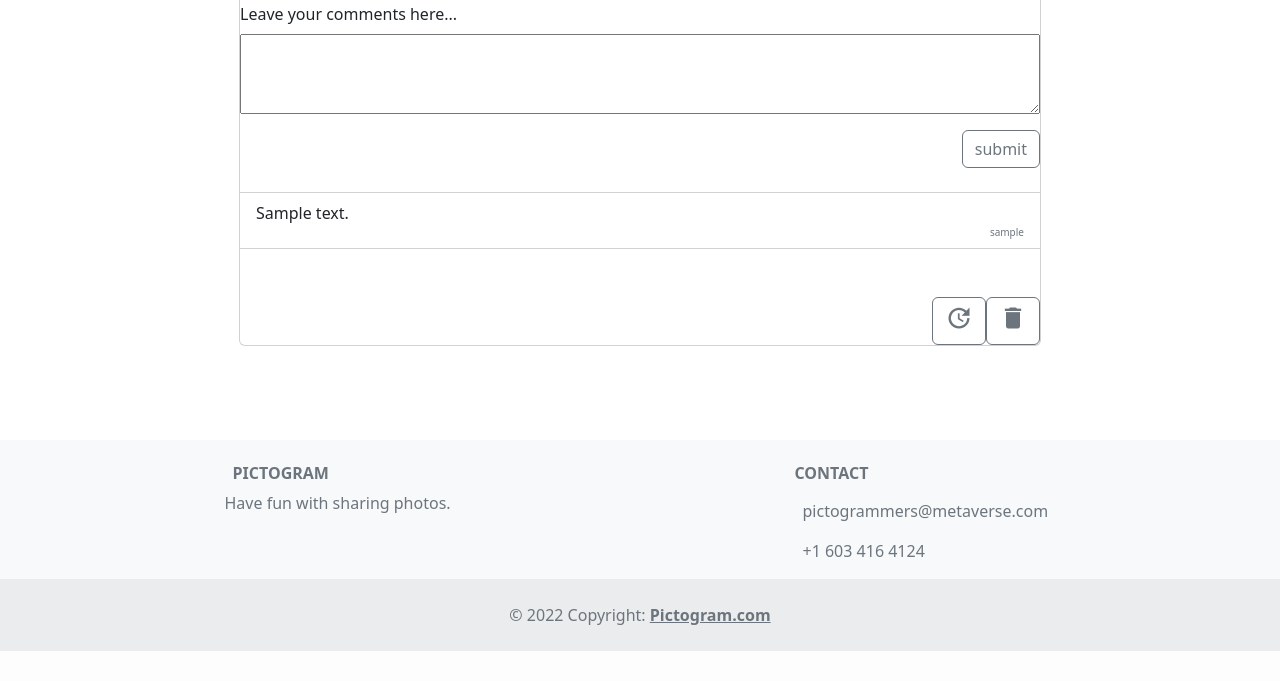
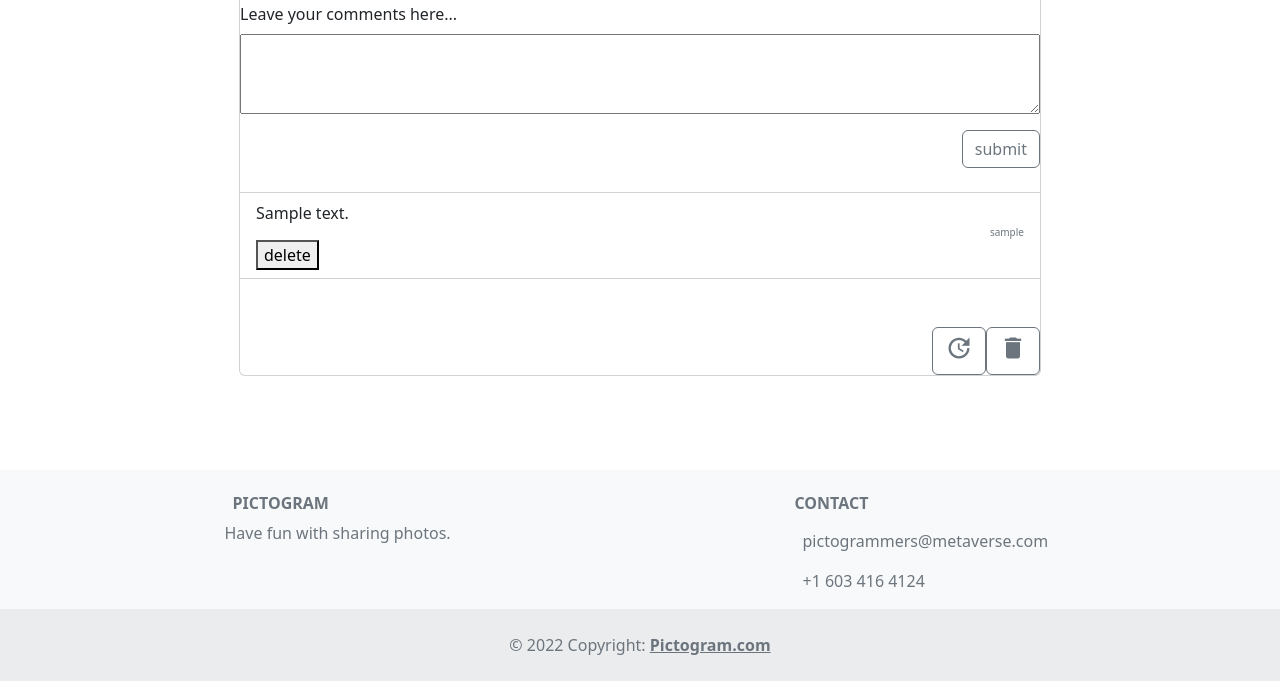
Before and after one commit to vivekrana0/Pictogram, a Django app: page /posts/1/ in a window 1280 px wide. Shown: the part 1046-1727 px from the top of the page. Before the commit the page ends 1697 px from the top, so only its background shows below. Run offline with Django 4.2, Linux system fonts and the light colour scheme; a user stored in the database is signed in; tables that the repository leaves empty hold one stand-in row (values such as "Sample post"); grey boxes marked "Sample" are stand-in pictures.

Commit message:
delete button on template

```diff
--- a/main_app/templates/posts/detail.html
+++ b/main_app/templates/posts/detail.html
@@ -72,6 +72,12 @@
       <li class="list-group-item">
         {{comment.description}}
         <div class="text-muted" style="font-size: 10px; text-align: right;">{{ comment.user.username }}</div>
+      <form action="{% url 'comments_delete' post.id comment.id %}" method="POST">
+          {%csrf_token%}
+          <button type="submit">
+            <a><span>delete</span></a>
+          </button>
+      </form>
       </li>
     {% endfor %}
   </ul>
```
Also changed, not shown: pictogram/settings.py (+1 -6 lines).
